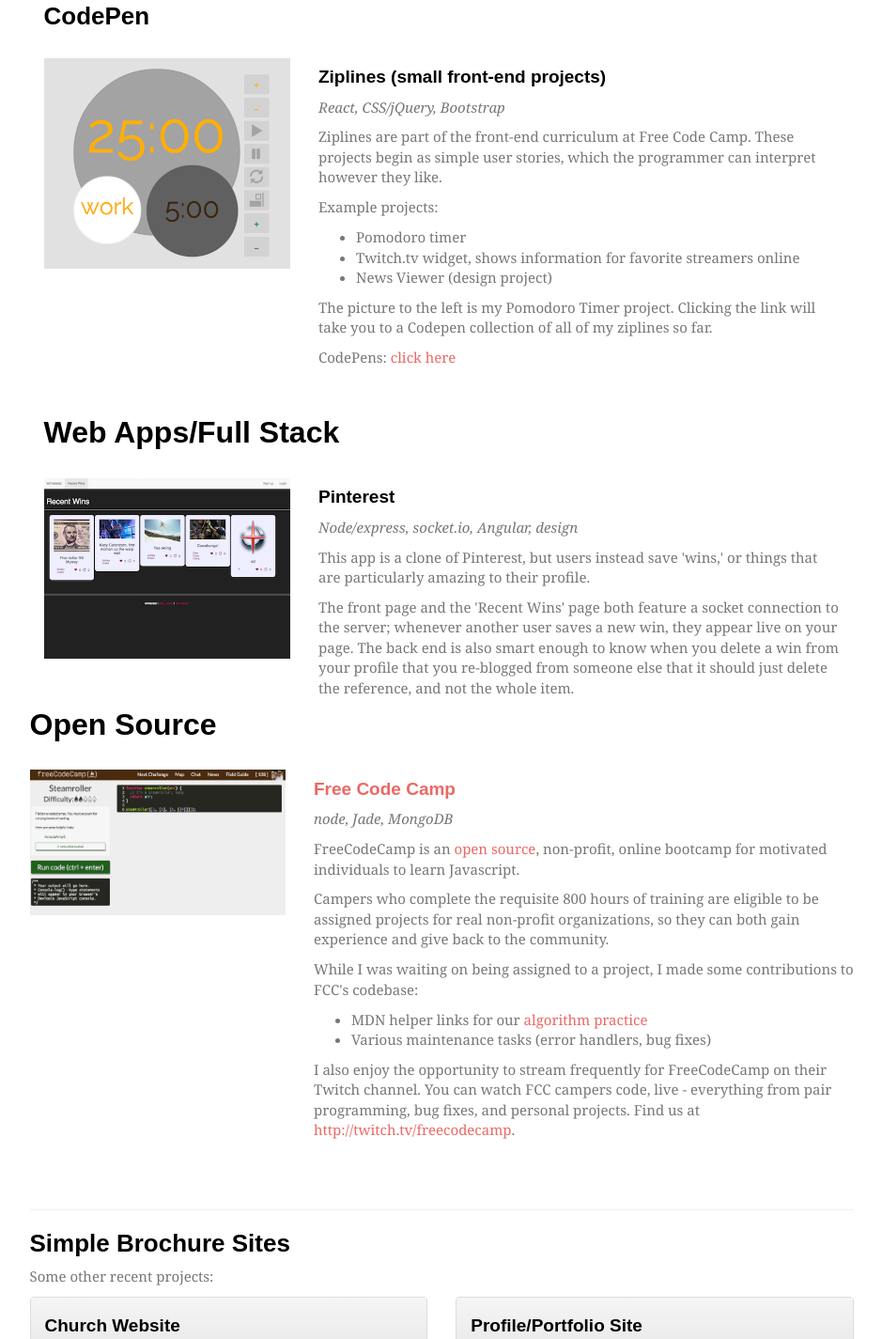
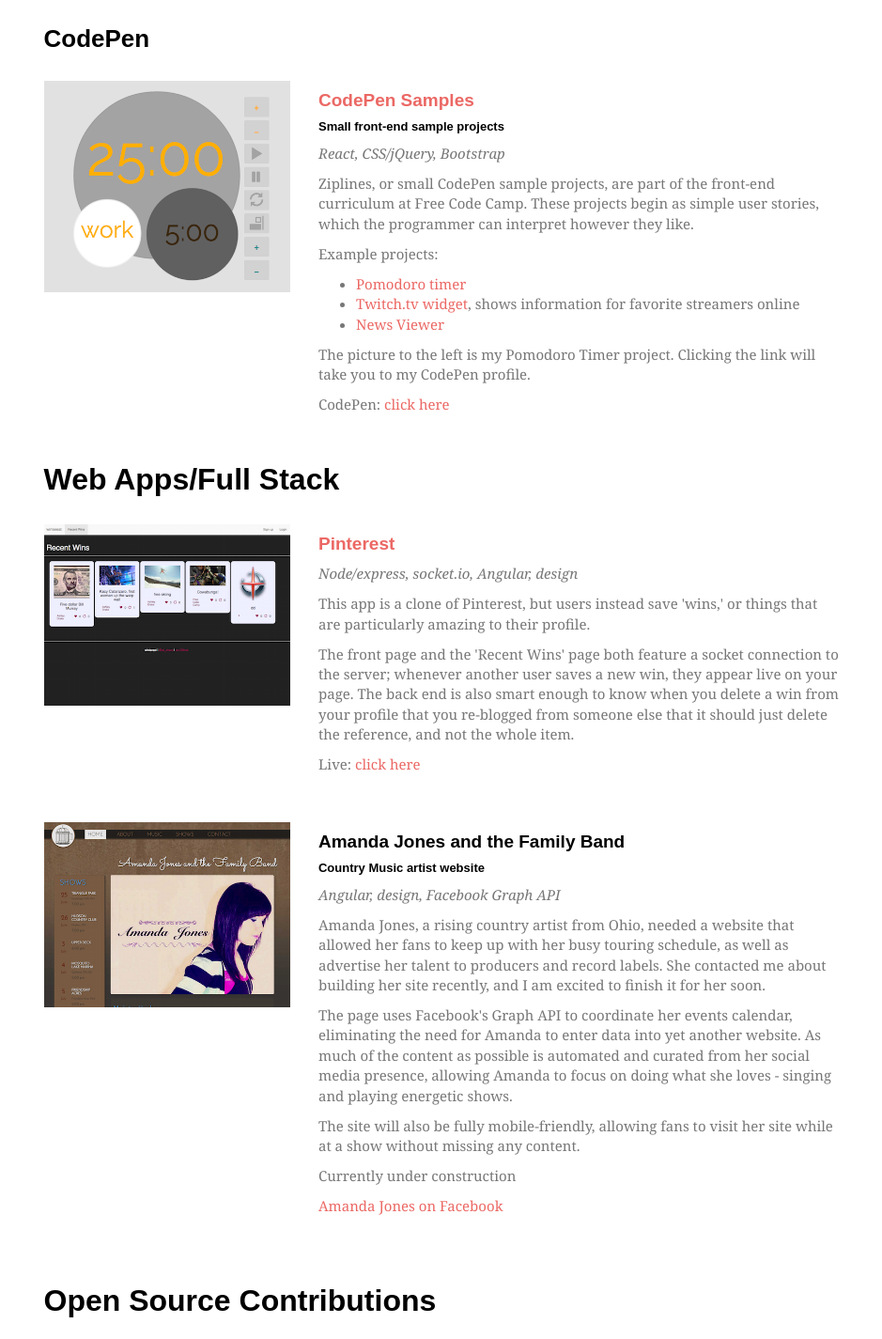
Before and after one commit to aldraco/aldraco.github.io, a plain HTML site: page projects.html in a window 1280 px wide. Shown: the part 704-2129 px from the top of the page at 94% size, without its empty margins (316-1255 px from the left). Drawn offline with nearby package versions, Linux system fonts and the light colour scheme; a script that the page names is missing; a web font is replaced by a local one.

Commit message:
Add amanda jones project, clean up styling errors in a few places, add links

```diff
--- a/projects.html
+++ b/projects.html
@@ -76,7 +76,8 @@
                 <div class="row project">
                   <div class="col-md-4"><a href='http://aldraco-apartments.s3-website-us-west-2.amazonaws.com/#/' target='blank'><img src="assets/images/projects/zyring-apartments.png" class="img-responsive"></a></div>
                   <div class="col-md-8">
-                    <h4>Apartments (Zyring)</h4>
+                    <h4><a href='http://aldraco-apartments.s3-website-us-west-2.amazonaws.com/#/' target='blank'>Apartments (Zyring)</a></h4>
+                    <h6>Angular sampler project</h6>
                     <p><em>Angular, Bootstrap, ui.boostrap</em></p>
                     <p>This project utilized <a href='http://zyring.com', target='blank'>Zyring's</a> clever setup for front end developers - the data is provided, so you can focus on practicing your front end skills.</p>
                     <p>For this project, I integrated:</p>
@@ -94,17 +95,18 @@
                 <div class="row project">
                   <div class="col-md-4"><a href='http://codepen.io/collection/AVYpxr/' target='blank'><img src="assets/images/projects/pomodoro.png" class="img-responsive"></a></div>
                   <div class="col-md-8">
-                    <h4>Ziplines (small front-end projects)</h4>
+                    <h4><a href='http://codepen.io/aldraco' target='blank'>CodePen Samples</a></h4>
+                    <h6>Small front-end sample projects</h6>
                     <p><em>React, CSS/jQuery, Bootstrap</em></p>
-                    <p>Ziplines are part of the front-end curriculum at Free Code Camp. These projects begin as simple user stories, which the programmer can interpret however they like.</p>
+                    <p>Ziplines, or small CodePen sample projects, are part of the front-end curriculum at Free Code Camp. These projects begin as simple user stories, which the programmer can interpret however they like.</p>
                     <p>Example projects:</p>
                     <ul>
-                      <li>Pomodoro timer</li>
-                      <li>Twitch.tv widget, shows information for favorite streamers online</li>
-                      <li>News Viewer (design project)</li>
+                      <li><a href='http://codepen.io/aldraco/full/zGvEwX/' target='blank'>Pomodoro timer</a></li>
+                      <li><a href='http://codepen.io/aldraco/full/RPPKmO' target='blank'>Twitch.tv widget</a>, shows information for favorite streamers online</li>
+                      <li><a href='http://codepen.io/aldraco/full/oXWbdv/' target='blank'>News Viewer</a></li>
                     </ul>
-                    <p>The picture to the left is my Pomodoro Timer project. Clicking the link will take you to a Codepen collection of all of my ziplines so far.</p>
-                    <p>CodePens: <a href='http://codepen.io/aldraco' target='blank'>click here</a></p>
+                    <p>The picture to the left is my Pomodoro Timer project. Clicking the link will take you to my CodePen profile.</p>
+                    <p>CodePen: <a href='http://codepen.io/aldraco' target='blank'>click here</a></p>
 
                   </div>
                 </div>
@@ -113,19 +115,35 @@
                 <div class='row project'>
                 <div class='col-md-4'><img src='assets/images/projects/pinterest.png' class='img-responsive'></div>
                 <div class='col-md-8'>
-                  <h4>Pinterest</h4>
+                  <h4><a href='http://stark-lowlands-3680.herokuapp.com/' target='blank'>Pinterest</a></h4>
                   <p><em>Node/express, socket.io, Angular, design</em></p>
                   <p>This app is a clone of Pinterest, but users instead save 'wins,' or things that are particularly amazing to their profile.</p>
                   <p>The front page and the 'Recent Wins' page both feature a socket connection to the server; whenever another user saves a new win, they appear live on your page. The back end is also smart enough to know when you delete a win from your profile that you re-blogged from someone else that it should just delete the reference, and not the whole item.</p>
+                  <p>Live: <a href='http://stark-lowlands-3680.herokuapp.com/' target='blank'>click here</a></p>
+                </div>
+                </div>
+
+                <div class='row project'>
+                <div class='col-md-4'><img src='assets/images/projects/amandajones.png' class='img-responsive'></div>
+                <div class='col-md-8'>
+                  <h4>Amanda Jones and the Family Band</h4>
+                  <h6>Country Music artist website</h6>
+                  <p><em>Angular, design, Facebook Graph API</em></p>
+                  <p>Amanda Jones, a rising country artist from Ohio, needed a website that allowed her fans to keep up with her busy touring schedule, as well as advertise her talent to producers and record labels. She contacted me about building her site recently, and I am excited to finish it for her soon.</p>
+                  <p>The page uses Facebook's Graph API to coordinate her events calendar, eliminating the need for Amanda to enter data into yet another website. As much of the content as possible is automated and curated from her social media presence, allowing Amanda to focus on doing what she loves - singing and playing energetic shows.</p>
+                  <p>The site will also be fully mobile-friendly, allowing fans to visit her site while at a show without missing any content.</p>
+                  <p>Currently under construction</p>
+                  <p><a href='https://www.facebook.com/ACJonesFamily/timeline' target='blank'>Amanda Jones on Facebook</a></p>
+                </div>
                 </div>
               	<br>
 
-                <h2 id="OSS">Open Source</h2>
+                <h2 id="OSS">Open Source Contributions</h2>
                 <div class="row project">
                   <div class="col-md-4"><a href='http://freecodecamp.com' target='blank'><img src="assets/images/projects/FCCbonfire.png" class="img-responsive"></a></div>
                   <div class="col-md-8">
                     <h4><a href='http://freecodecamp.com'>Free Code Camp</a></h4>
-                    <p><em>node, Jade, MongoDB</em></p>
+                    <p><em>node, Jade, Express, MongoDB/Mongoose</em></p>
                     <p>FreeCodeCamp is an <a href='http://github.com/freecodecamp/freecodecamp'>open source</a>, non-profit, online bootcamp for motivated individuals to learn Javascript.</p>
                     <p>Campers who complete the requisite 800 hours of training are eligible to be assigned projects for real non-profit organizations, so they can both gain experience and give back to the community.</p>
                     <p>While I was waiting on being assigned to a project, I made some contributions to FCC's codebase:</p>
```
Also changed, not shown: index.html (+16 -3 lines), assets/images/projects/amandajones.png (added).
